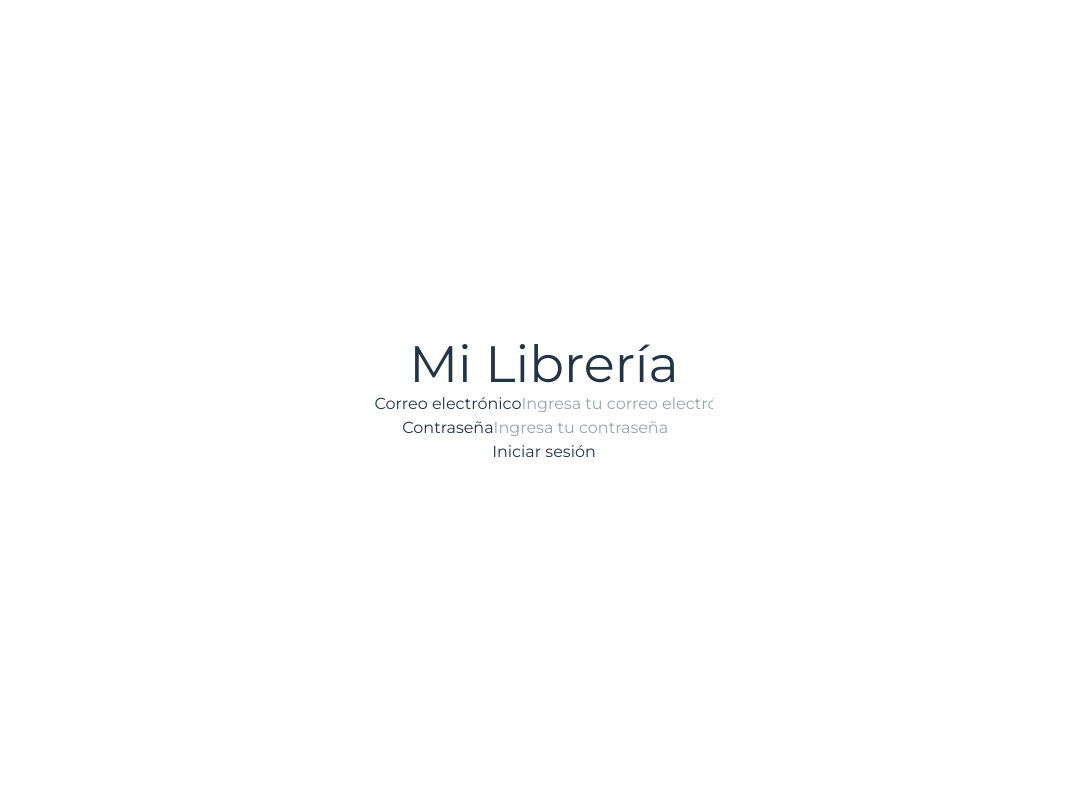
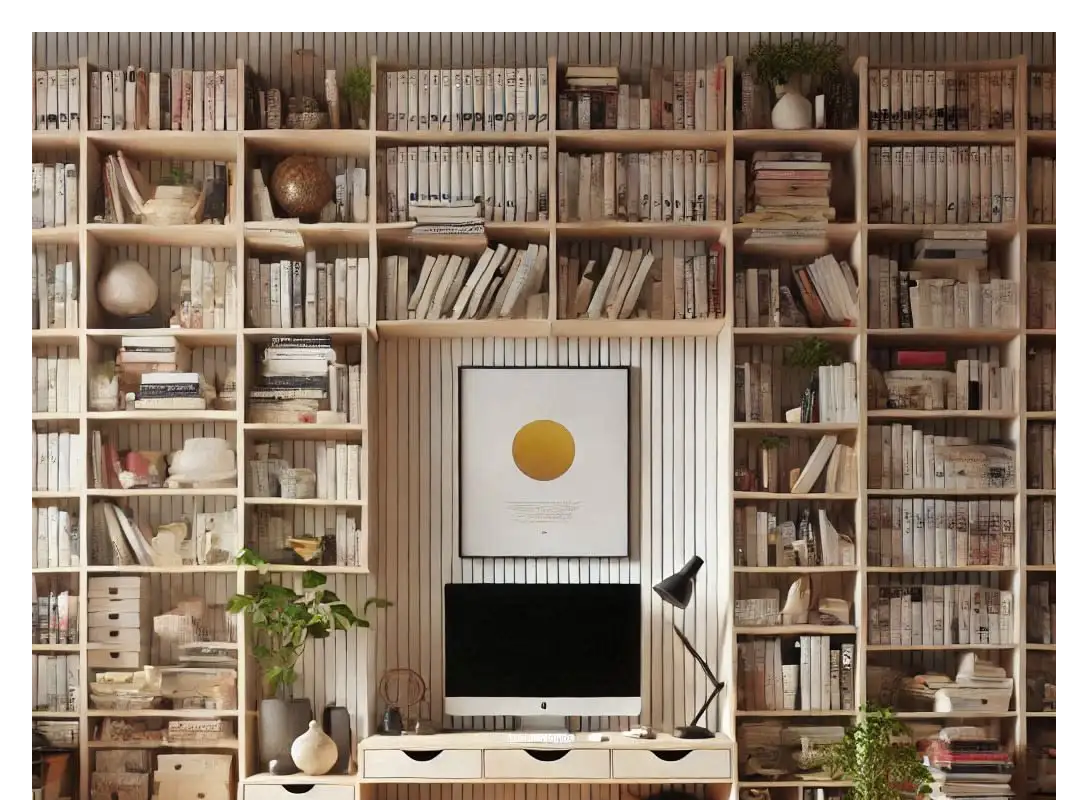
Before and after one commit to CarlosDSalas/frontend-library, a React (Vite) app: page / in a window 1280 px wide. Shown: the top 800 px of the page, without its empty margins (96-1183 px from the left). Built offline with nearby package versions, Linux system fonts and the light colour scheme.

Commit message:
feat(image): image in login form added

```diff
--- a/src/App.tsx
+++ b/src/App.tsx
@@ -2,7 +2,7 @@ import { useState } from 'react'
 import reactLogo from './assets/icons/react.svg'
 import viteLogo from '/vite.svg'
 import './App.css'
-import LogIn from './components/login'
+import LogIn from './components/login/Index'
 
 function App() {
   // const [count, setCount] = useState(0)
--- a/src/components/login/Index.tsx
+++ b/src/components/login/Index.tsx
@@ -1,11 +1,14 @@
 import FormField from "./FormField";
+import loginFormImage from "../../assets/images/login-form-image.webp";
 
 const LogIn = () => {
     return (
         <div className="w-fit lg:w-[950px] h-[600px] flex items-center justify-center flex-col lg:flex-row rounded-lg shadow-2xl">
             {/* Imagen del lado izquierdo */}
             <div className="hidden lg:block w-1/3 h-full rounded-l-lg">
-
+                <img src={loginFormImage}
+                    className="w-full h-full rounded-l-lg object-cover"
+                    alt="Library" />
             </div>
 
             {/* Formulario del lado derecho */}
```
